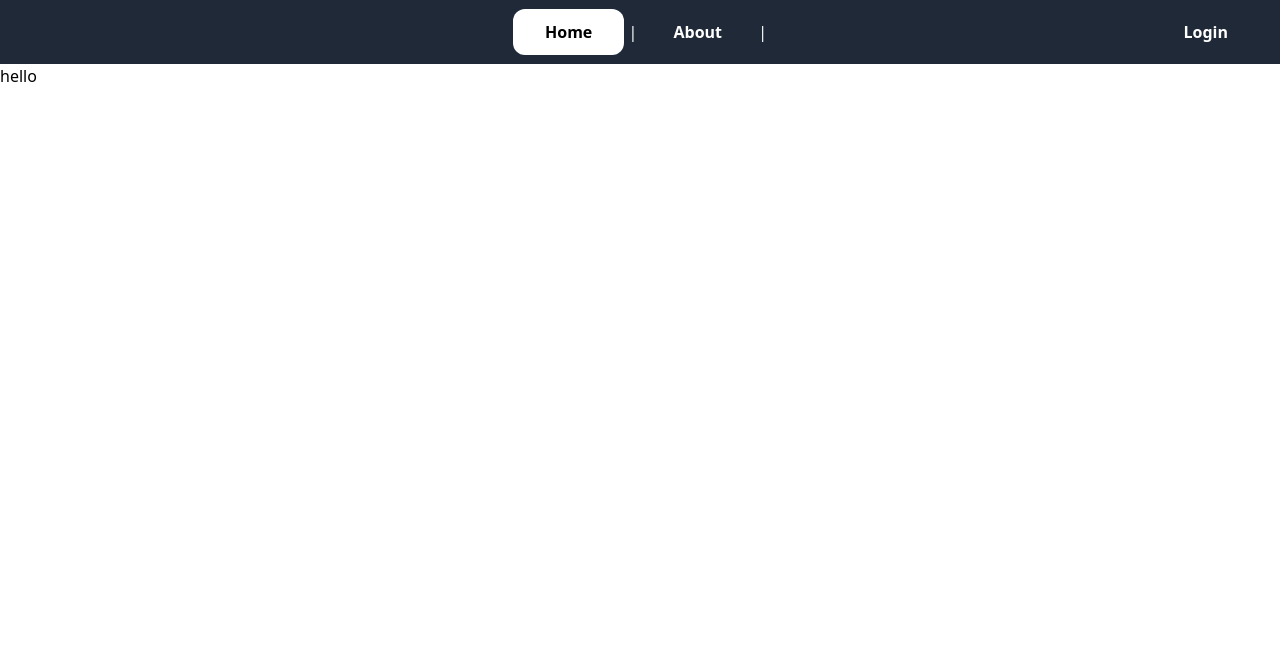
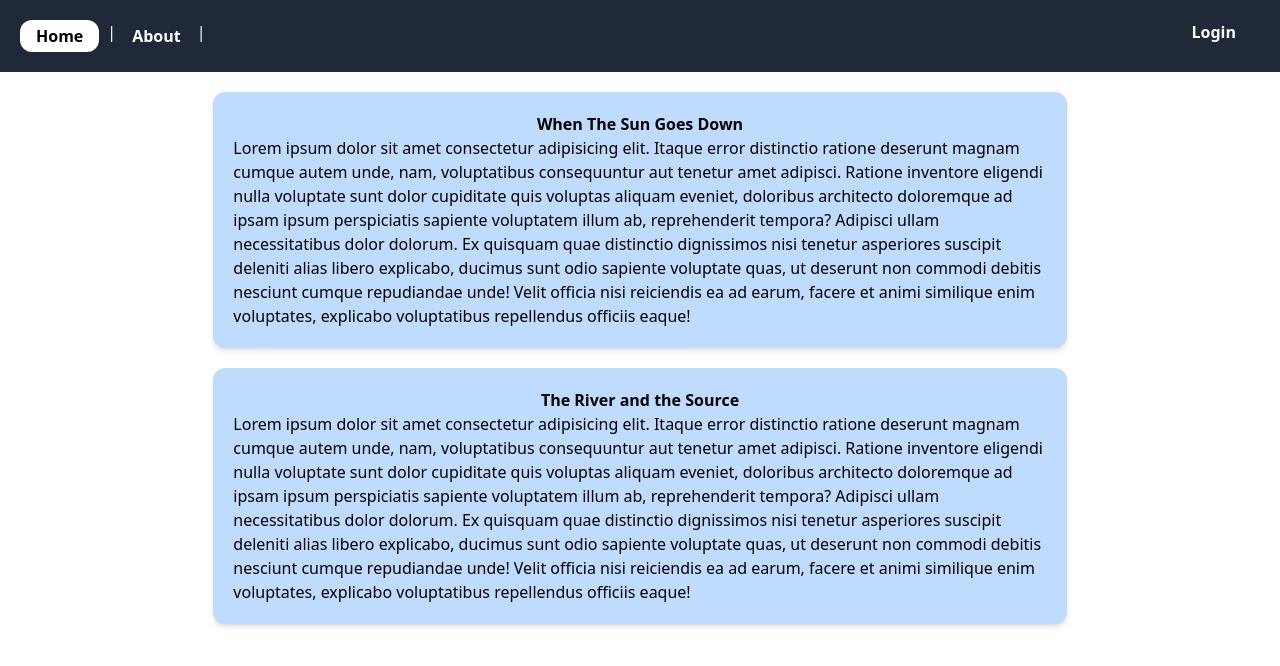
Before and after one commit to AkumuJey/healthbio, a Vue app: page / in a window 1280 px wide. Shown: the top 666 px of the page. Built offline with nearby package versions, Linux system fonts and the light colour scheme.

Commit message:
Modification of the navigation bar and about.vue

```diff
--- a/src/App.vue
+++ b/src/App.vue
@@ -1,9 +1,9 @@
 <template>
     <div>
-      <nav class="bg-gray-800 text-white text-center p-5 sticky top-0 w-screen">
-        <router-link :to="{ name: 'home' }" class="font-bold px-8 py-3 rounded-xl" >Home</router-link> |
-        <router-link :to="{ name: 'about' }" class="font-bold px-8 py-3 rounded-xl">About</router-link> |
-        <button class="fixed right-5"><router-link :to="{ name: 'login' }" class="font-bold px-8 py-3 rounded-xl">Login</router-link> </button>
+      <nav class="bg-gray-800 text-white text-center p-5 sticky top-0 w-screen flex flex-row">
+        <router-link :to="{ name: 'home' }" class="font-bold mr-2 px-4 py-1 rounded-xl" >Home</router-link> |
+        <router-link :to="{ name: 'about' }" class="font-bold mx-2 px-2 py-1 rounded-xl">About</router-link> |
+        <button class="fixed right-5 mx-2"><router-link :to="{ name: 'login' }" class="font-bold px-4 py-3 rounded-xl">Login</router-link> </button>
       </nav>
       <router-view />
     </div>
--- a/src/views/AboutView.vue
+++ b/src/views/AboutView.vue
@@ -1,13 +1,30 @@
 <template>
+    <div class="">
+     <div v-for="i in body" :key="i.id" class="bg-blue-200 p-5 mt-5 rounded-xl w-2/3 mx-auto shadow-md">
+       <h1 class="text-center font-bold">{{ i.title }}</h1>
+       <p>{{ i.content}}</p>
+     </div>
+    </div>
+   </template>
 
-</template>
+   <script setup>
+   import { ref } from 'vue';
 
-<script>
-export default {
+   const body = ref([
+       {
+           id: 23,
+           title: 'When The Sun Goes Down',
+           content: 'Lorem ipsum dolor sit amet consectetur adipisicing elit. Itaque error distinctio ratione deserunt magnam cumque autem unde, nam, voluptatibus consequuntur aut tenetur amet adipisci. Ratione inventore eligendi nulla voluptate sunt dolor cupiditate quis voluptas aliquam eveniet, doloribus architecto doloremque ad ipsam ipsum perspiciatis sapiente voluptatem illum ab, reprehenderit tempora? Adipisci ullam necessitatibus dolor dolorum. Ex quisquam quae distinctio dignissimos nisi tenetur asperiores suscipit deleniti alias libero explicabo, ducimus sunt odio sapiente voluptate quas, ut deserunt non commodi debitis nesciunt cumque repudiandae unde! Velit officia nisi reiciendis ea ad earum, facere et animi similique enim voluptates, explicabo voluptatibus repellendus officiis eaque!'
+       },
+       {
+           id: 24,
+           title: 'The River and the Source',
+           content: 'Lorem ipsum dolor sit amet consectetur adipisicing elit. Itaque error distinctio ratione deserunt magnam cumque autem unde, nam, voluptatibus consequuntur aut tenetur amet adipisci. Ratione inventore eligendi nulla voluptate sunt dolor cupiditate quis voluptas aliquam eveniet, doloribus architecto doloremque ad ipsam ipsum perspiciatis sapiente voluptatem illum ab, reprehenderit tempora? Adipisci ullam necessitatibus dolor dolorum. Ex quisquam quae distinctio dignissimos nisi tenetur asperiores suscipit deleniti alias libero explicabo, ducimus sunt odio sapiente voluptate quas, ut deserunt non commodi debitis nesciunt cumque repudiandae unde! Velit officia nisi reiciendis ea ad earum, facere et animi similique enim voluptates, explicabo voluptatibus repellendus officiis eaque!'
+       }
+   ])
 
-}
-</script>
+   </script>
 
-<style>
+   <style>
 
-</style>
+   </style>
--- a/src/views/HomeView.vue
+++ b/src/views/HomeView.vue
@@ -1,12 +1,27 @@
 <template>
- <div>
-  hello
+ <div class="">
+  <div v-for="i in body" :key="i.id" class="bg-blue-200 p-5 mt-5 rounded-xl w-2/3 mx-auto shadow-md">
+    <h1 class="text-center font-bold">{{ i.title }}</h1>
+    <p>{{ i.content}}</p>
+  </div>
  </div>
 </template>
 
 <script setup>
+import { ref } from 'vue';
 
-
+const body = ref([
+    {
+        id: 23,
+        title: 'When The Sun Goes Down',
+        content: 'Lorem ipsum dolor sit amet consectetur adipisicing elit. Itaque error distinctio ratione deserunt magnam cumque autem unde, nam, voluptatibus consequuntur aut tenetur amet adipisci. Ratione inventore eligendi nulla voluptate sunt dolor cupiditate quis voluptas aliquam eveniet, doloribus architecto doloremque ad ipsam ipsum perspiciatis sapiente voluptatem illum ab, reprehenderit tempora? Adipisci ullam necessitatibus dolor dolorum. Ex quisquam quae distinctio dignissimos nisi tenetur asperiores suscipit deleniti alias libero explicabo, ducimus sunt odio sapiente voluptate quas, ut deserunt non commodi debitis nesciunt cumque repudiandae unde! Velit officia nisi reiciendis ea ad earum, facere et animi similique enim voluptates, explicabo voluptatibus repellendus officiis eaque!'
+    },
+    {
+        id: 24,
+        title: 'The River and the Source',
+        content: 'Lorem ipsum dolor sit amet consectetur adipisicing elit. Itaque error distinctio ratione deserunt magnam cumque autem unde, nam, voluptatibus consequuntur aut tenetur amet adipisci. Ratione inventore eligendi nulla voluptate sunt dolor cupiditate quis voluptas aliquam eveniet, doloribus architecto doloremque ad ipsam ipsum perspiciatis sapiente voluptatem illum ab, reprehenderit tempora? Adipisci ullam necessitatibus dolor dolorum. Ex quisquam quae distinctio dignissimos nisi tenetur asperiores suscipit deleniti alias libero explicabo, ducimus sunt odio sapiente voluptate quas, ut deserunt non commodi debitis nesciunt cumque repudiandae unde! Velit officia nisi reiciendis ea ad earum, facere et animi similique enim voluptates, explicabo voluptatibus repellendus officiis eaque!'
+    }
+])
 
 </script>
 
--- a/src/views/Login.vue
+++ b/src/views/Login.vue
@@ -1,6 +1,6 @@
 <template>
     <div class="p-5 grid place-content-center h-screen w-screen bg-gray-800">
-        <div class="w-96 rounded-3xl">
+        <div class="w-72 sm:w-1/2 rounded-3xl sm:mx-auto">
           <form action="#" class="bg-blue-200 p-5 rounded-xl">
             <label for="email" class="">Enter Email:</label>
             <input type="email" name="email" id="email" class="w-full rounded-xl shadow-2xl focus:outline-none p-2">
```
